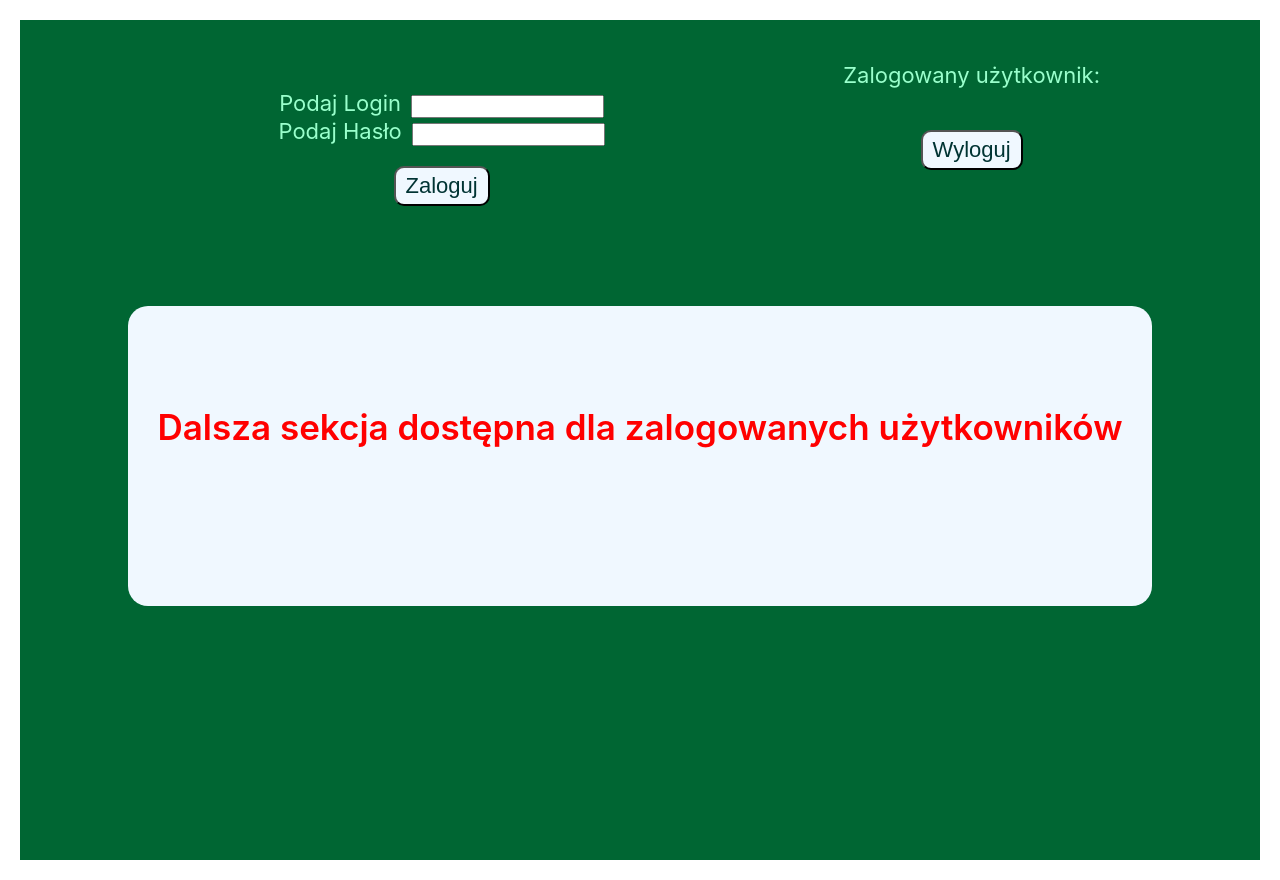
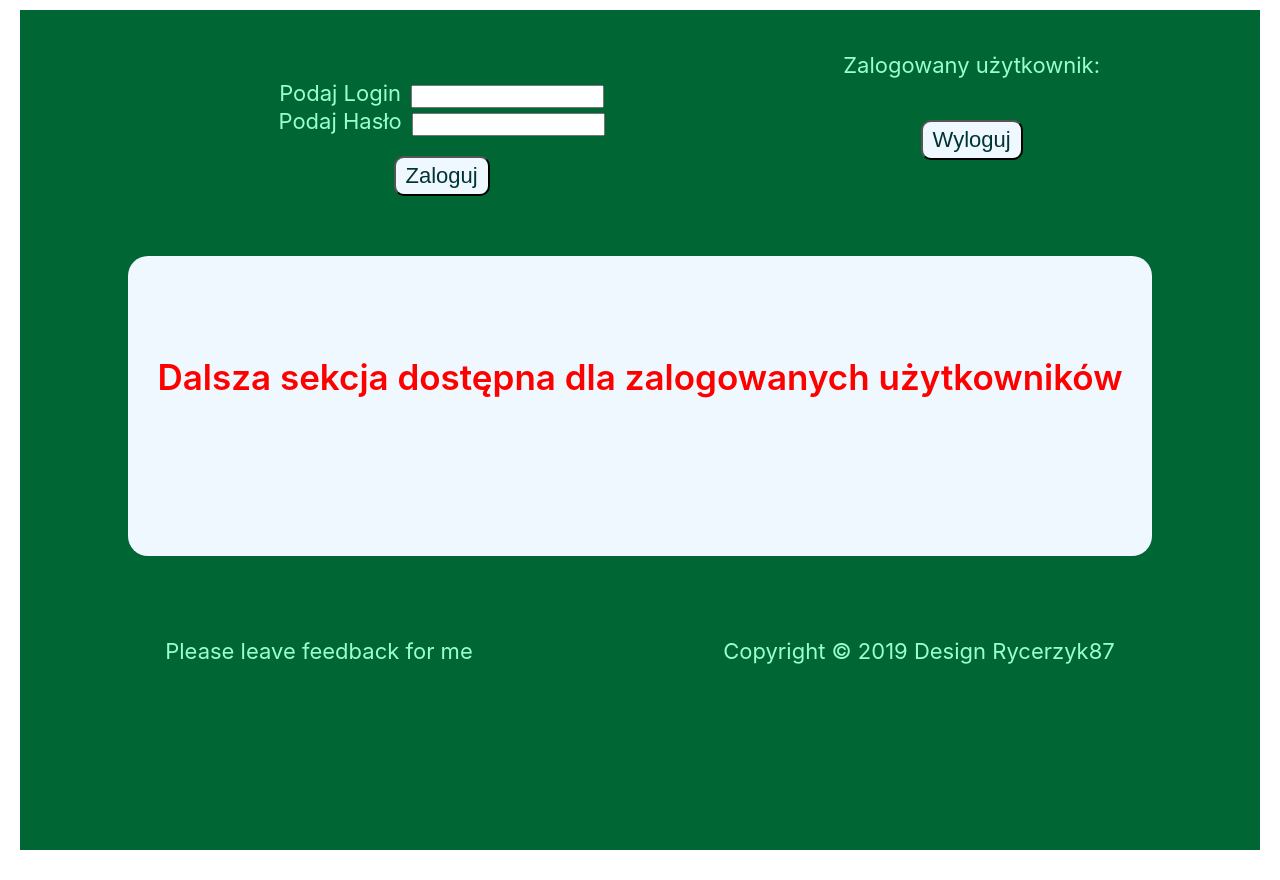
Before and after one commit to Rycerzyk87/Api-Front, a React app in the folder apifront/: page / in a window 1280 px wide. Built offline with nearby package versions, Linux system fonts and the light colour scheme.

Commit message:
simple footer

```diff
--- a/apifront/src/modules/App.js
+++ b/apifront/src/modules/App.js
@@ -1,6 +1,7 @@
 import React from 'react';
 import '../style/App.css';
 import Loggin from './Loggin.js';
+import Footer from './Footer';
 
 
 class App extends React.Component {
@@ -11,6 +12,7 @@ class App extends React.Component {
     return (
       <div className="App">
         <Loggin />
+        <Footer />
       </div>
     );
   }
--- /dev/null
+++ b/apifront/src/modules/Footer.js
@@ -0,0 +1,11 @@
+import React from 'react';
+
+const Footer = () => {
+    return (
+        <div className="footer">
+            <p>Please leave feedback for me</p>
+            <p>Copyright © 2019 Design Rycerzyk87</p>
+        </div>
+    )
+}
+export default Footer;
--- a/apifront/src/style/App.css
+++ b/apifront/src/style/App.css
@@ -1,7 +1,7 @@
 .App {
   text-align: center;
   min-height: 100vh;
-  margin: 20px 20px;
+  margin: 10px 20px;
   padding: 20px;
   font-size: 22px;
   color: #99ffcc;
@@ -39,7 +39,7 @@ button {
 .error{
   min-height: 25vh;
   width: 80vw;
-  margin: 100px auto;
+  margin: 60px auto;
   color: red;
   background-color: aliceblue;
   border-radius: 20px;
@@ -51,7 +51,7 @@ button {
 /* MainSection */
 
 .mainSection{
-  min-height: 500px;
+  min-height: 400px;
   padding-top: 50px;
 }
 .mainSection button {
@@ -107,3 +107,15 @@ ul{
   border-bottom: 1px solid #222;
   border-right: 1px solid #222;
 }
+
+/* footer */
+
+.footer{
+  display: flex;
+  justify-content: space-around;
+}
+
+p.footer:first-child{
+  background-color: #222;
+  font-size: 2px;
+}
```
